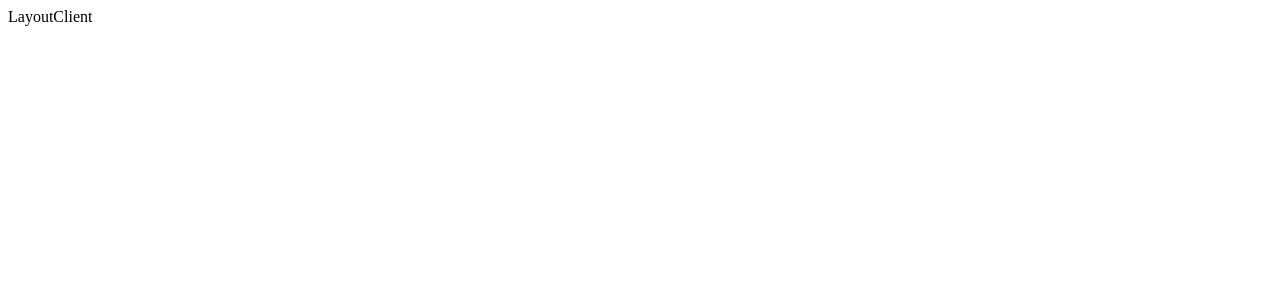
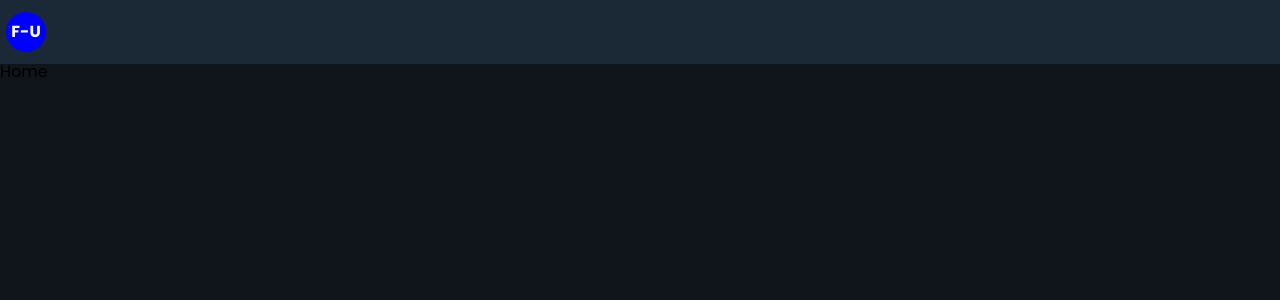
Before and after one commit to shpatspahiu/fjalori, a React (Create React App) app: page / in a window 1280 px wide. Shown: the top 300 px of the page. Built offline with nearby package versions, Linux system fonts and the light colour scheme.

Commit message:
Create some starter components
-navbar
-home organism
-mock profile icon
-background styling
...

```diff
--- a/public/index.html
+++ b/public/index.html
@@ -24,6 +24,13 @@
       work correctly both with client-side routing and a non-root public URL.
       Learn how to configure a non-root public URL by running `npm run build`.
     -->
+
+    <!-- CSS reset: -->
+    <link
+      rel="stylesheet"
+      href="https://cdnjs.cloudflare.com/ajax/libs/meyer-reset/2.0/reset.min.css"
+    />
+
     <title>React App</title>
   </head>
   <body>
--- a/src/App.scss
+++ b/src/App.scss
@@ -1,90 +1,9 @@
+@import url('https://fonts.googleapis.com/css2?family=Poppins:ital,wght@0,100;0,200;0,300;0,400;0,500;0,600;0,700;0,800;0,900;1,100;1,200;1,300;1,400;1,500;1,600;1,700;1,800;1,900&display=swap');
+
+* {
+  font-family: 'Poppins', sans-serif;
+}
+
 .App {
-  html,
-  body,
-  div,
-  span,
-  applet,
-  object,
-  iframe,
-  h1,
-  h2,
-  h3,
-  h4,
-  h5,
-  h6,
-  p,
-  blockquote,
-  pre,
-  a,
-  abbr,
-  acronym,
-  address,
-  big,
-  cite,
-  code,
-  del,
-  dfn,
-  em,
-  img,
-  ins,
-  kbd,
-  q,
-  s,
-  samp,
-  small,
-  strike,
-  strong,
-  sub,
-  sup,
-  tt,
-  var,
-  b,
-  u,
-  i,
-  center,
-  dl,
-  dt,
-  dd,
-  ol,
-  ul,
-  li,
-  fieldset,
-  form,
-  label,
-  legend,
-  table,
-  caption,
-  tbody,
-  tfoot,
-  thead,
-  tr,
-  th,
-  td,
-  article,
-  aside,
-  canvas,
-  details,
-  embed,
-  figure,
-  figcaption,
-  footer,
-  header,
-  hgroup,
-  menu,
-  nav,
-  output,
-  ruby,
-  section,
-  summary,
-  time,
-  mark,
-  audio,
-  video {
-    margin: 0;
-    padding: 0;
-    border: 0;
-    font-size: 100%;
-    font: inherit;
-    vertical-align: baseline;
-  }
+  font-family: 'Poppins', sans-serif;
 }
--- /dev/null
+++ b/src/components/molecules/Navbar/Navbar.scss
@@ -0,0 +1,18 @@
+.navbar {
+  background-color: #1b2936;
+  padding: 12px 6px;
+
+  .logo {
+    display: flex;
+    align-items: center;
+    justify-content: center;
+    border-radius: 100%;
+    background-color: blue;
+    width:  40px;
+    height: 40px;
+
+    color: white;
+    font-weight: bold;
+  }
+
+}
--- /dev/null
+++ b/src/components/molecules/Navbar/index.jsx
@@ -0,0 +1,10 @@
+import React from 'react'
+import './Navbar.scss'
+
+const Navbar = () => {
+  return <div className='navbar'>
+    <div className="logo">F-U</div>
+  </div>
+}
+
+export default Navbar
--- /dev/null
+++ b/src/components/organisms/Home/Home.scss
@@ -0,0 +1,4 @@
+.home {
+  background-color: #10151b;
+  height: 100vh;
+}
--- /dev/null
+++ b/src/components/organisms/Home/index.jsx
@@ -0,0 +1,10 @@
+import React from 'react'
+import './Home.scss'
+
+const Home = () => {
+  return (
+    <div className='home'>Home</div>
+  )
+}
+
+export default Home
--- a/src/components/pages/LayoutClient/index.jsx
+++ b/src/components/pages/LayoutClient/index.jsx
@@ -1,8 +1,13 @@
 import React from 'react'
+import Home from '../../organisms/Home'
+import Navbar from '../../molecules/Navbar'
 
 const LayoutClient = () => {
   return (
-    <div>LayoutClient</div>
+    <div>
+      <Navbar />
+      <Home />
+    </div>
   )
 }
 
```
